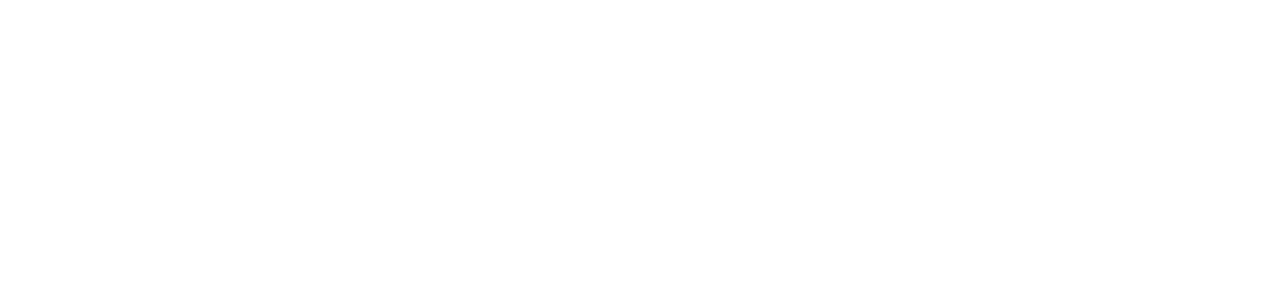
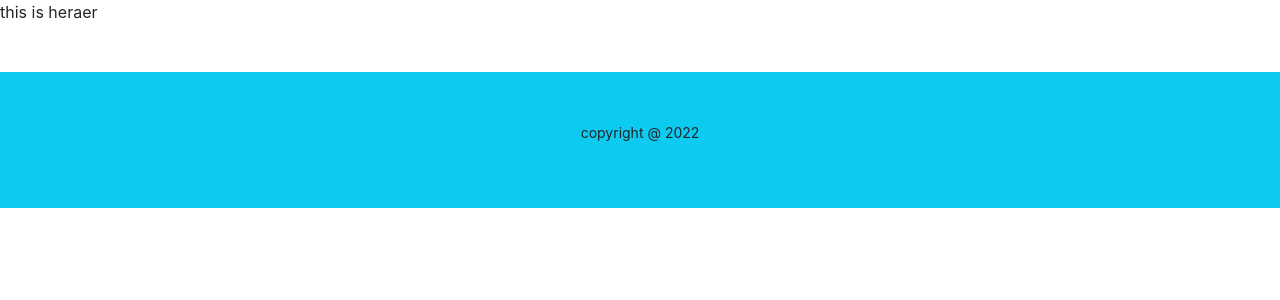
Before and after one commit to sabujdev/warehouse-management-client-side, a React (Create React App) app: page / in a window 1280 px wide. Shown: the top 300 px of the page. Built offline with nearby package versions, Linux system fonts and the light colour scheme.

Commit message:
footer section added

```diff
--- a/src/App.js
+++ b/src/App.js
@@ -1,10 +1,17 @@
 
 import './App.css';
+import Footer from './component/Footer/Footer';
+import Header from './component/Header/Header';
+import Home from './component/Home/Home';
 
 function App() {
   return (
     <div>
+      <Header></Header>
 
+
+
+    <Footer></Footer>
     </div>
   );
 }
--- /dev/null
+++ b/src/component/Footer/Footer.js
@@ -0,0 +1,13 @@
+import React from 'react';
+
+const Footer = () => {
+    const today = new Date();
+    const year = today.getFullYear();
+    return (
+        <footer   className='text-center mt-5 bg-info p-5'>
+            <p><small>copyright @ {year} </small></p>
+        </footer>
+    );
+};
+
+export default Footer;
--- /dev/null
+++ b/src/component/Header/Header.js
@@ -0,0 +1,11 @@
+import React from 'react';
+
+const Header = () => {
+    return (
+        <div>
+           <p>this is heraer</p>
+        </div>
+    );
+};
+
+export default Header;
--- a/src/component/Home/Home.js
+++ b/src/component/Home/Home.js
@@ -1,9 +1,12 @@
 import React from 'react';
+import Header from '../Header/Header';
 
 const Home = () => {
     return (
         <div>
+           <Header></Header>
             <h1>this is home</h1>
+            Lorem ipsum dolor sit amet consectetur adipisicing elit. In earum, aut hic velit molestias illo. Amet delectus temporibus voluptatibus aspernatur! Quibusdam autem sint recusandae sed numquam repellat iste perspiciatis cupiditate.
         </div>
     );
 };
--- a/src/index.js
+++ b/src/index.js
@@ -3,12 +3,15 @@ import ReactDOM from 'react-dom/client';
 import './index.css';
 import App from './App';
 import reportWebVitals from './reportWebVitals';
+import { BrowserRouter } from 'react-router-dom';
 
 const root = ReactDOM.createRoot(document.getElementById('root'));
 root.render(
-  <React.StrictMode>
+<BrowserRouter>
+<React.StrictMode>
     <App />
   </React.StrictMode>
+</BrowserRouter>
 );
 
 // If you want to start measuring performance in your app, pass a function
```
